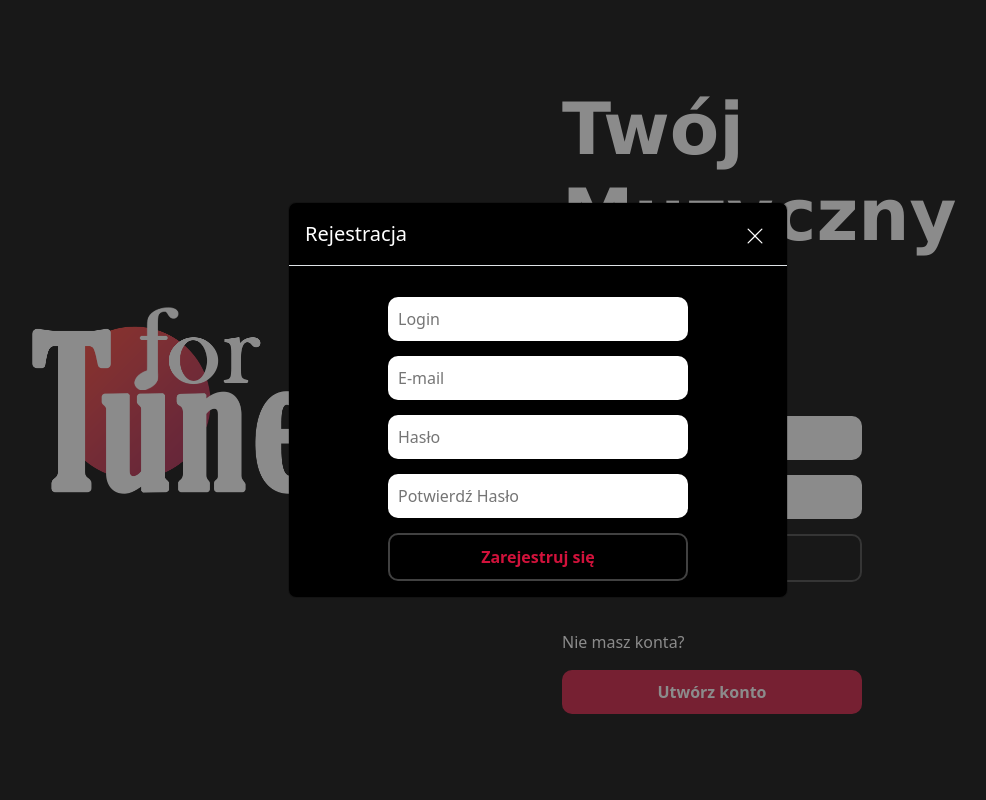
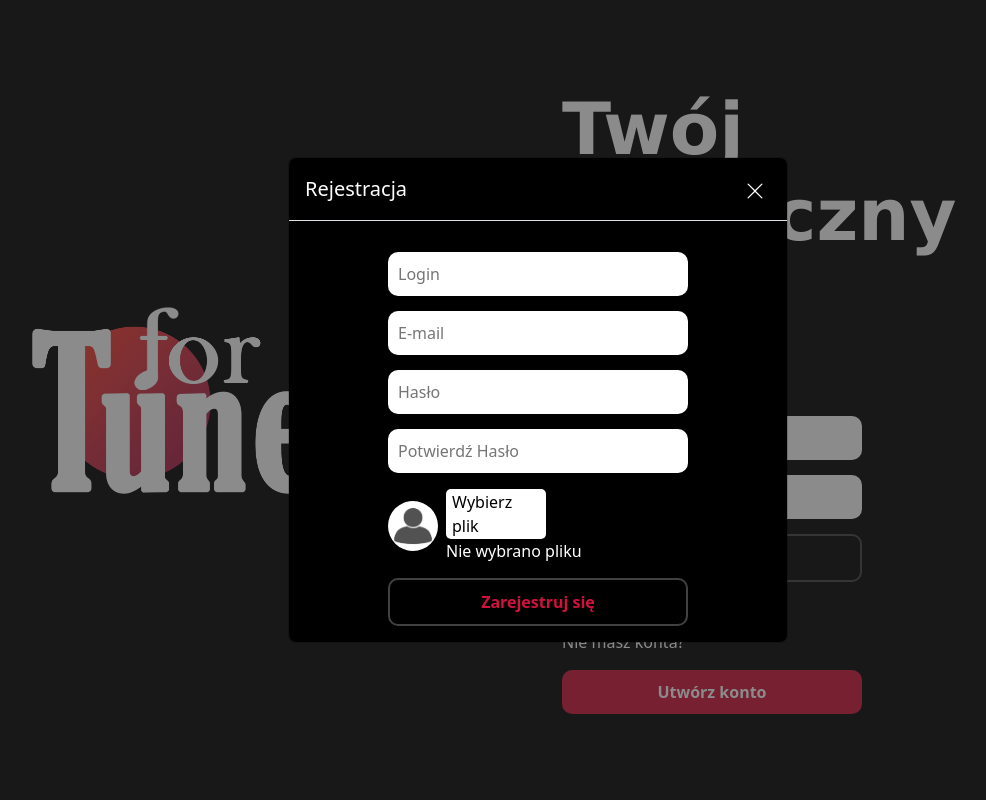
Before and after one commit to PiotrSroka5925/TuneForU, a PHP site: page /register.php in a window 1280 px wide, after a click on "Utwórz konto". Shown: the whole page, without its empty margins (102-1088 px from the left). Run offline with PHP 8.4, Linux system fonts and the light colour scheme.

Commit message:
Dodaj input do zdjęcia profilowego i wyświetlaj jego podgląd

```diff
--- /dev/null
+++ b/js/register-profile-picture.js
@@ -0,0 +1,9 @@
+let imgInp = document.getElementById("profile_picture");
+
+imgInp.onchange = evt => {
+    const [file] = imgInp.files
+    if (file) {
+        document.getElementById("profilePicturePreview").src = URL.createObjectURL(file);
+        document.getElementById("profilePictureFileName").innerHTML = file.name;
+    }
+}
--- a/register.php
+++ b/register.php
@@ -216,6 +216,17 @@
                                         <input type="email" name="email" placeholder="E-mail">
                                         <input type="password" name="password1" placeholder="Hasło">
                                         <input type="password" name="password2" placeholder="Potwierdź Hasło">
+                                        <div class="d-flex align-items-center mt-3" id="profilePictureForm">
+                                            <img id="profilePicturePreview" src="<?=$protocol.$_SERVER['HTTP_HOST']."/tuneforu/img/profiles/default.jpg"?>" alt="Domyślne zdjęcie profilowe" class="img-fluid rounded-circle">
+
+                                            <div class="d-flex flex-column ms-2">
+                                                <label for="profile_picture" class="custom-file-upload">
+                                                    <input type="file" name="profile_picture" id="profile_picture">
+                                                    Wybierz plik
+                                                </label>
+                                                <span id="profilePictureFileName">Nie wybrano pliku</span>
+                                            </div>
+                                        </div>
                                         <input type="submit" value="Zarejestruj się">
                                     </form>
                                 </div>
@@ -228,7 +239,7 @@
     </div>
 
 
-
+    <script src="<?=$protocol.$_SERVER['HTTP_HOST']."/tuneforu/js/register-profile-picture.js"?>"></script>
     <script src="https://cdn.jsdelivr.net/npm/bootstrap@5.3.3/dist/js/bootstrap.bundle.min.js" integrity="sha384-YvpcrYf0tY3lHB60NNkmXc5s9fDVZLESaAA55NDzOxhy9GkcIdslK1eN7N6jIeHz" crossorigin="anonymous"></script>
 </body>
 
--- a/styles/styleLoginPage.css
+++ b/styles/styleLoginPage.css
@@ -78,11 +78,45 @@
 {
     background-color: rgba(255, 255, 255, 0.096);
 }
+
 .bg-black
 {
     color: white !important;
 }
+
 .btn-close
 {
     --bs-btn-close-color: #ffffff !important;
 }
+
+#profilePictureForm{
+    max-width: 300px ;
+    overflow: hidden;
+}
+
+#profilePicturePreview{
+    height: 50px;
+    width: 50px;
+}
+
+#profile_picture{
+    display: none;
+}
+
+.custom-file-upload{
+    color: #000;
+    border-radius: 5px;
+    width: 100px;
+    background-color: #ffffff;
+    display: inline-block;
+    padding: 1px 6px;
+    cursor: pointer;
+}
+
+#profilePictureFileName{
+    display: -webkit-box;
+    --webkit-line-clamp: 1;
+    -webkit-box-orient: vertical;
+    overflow: hidden;
+    max-width: 200px;
+}
```
